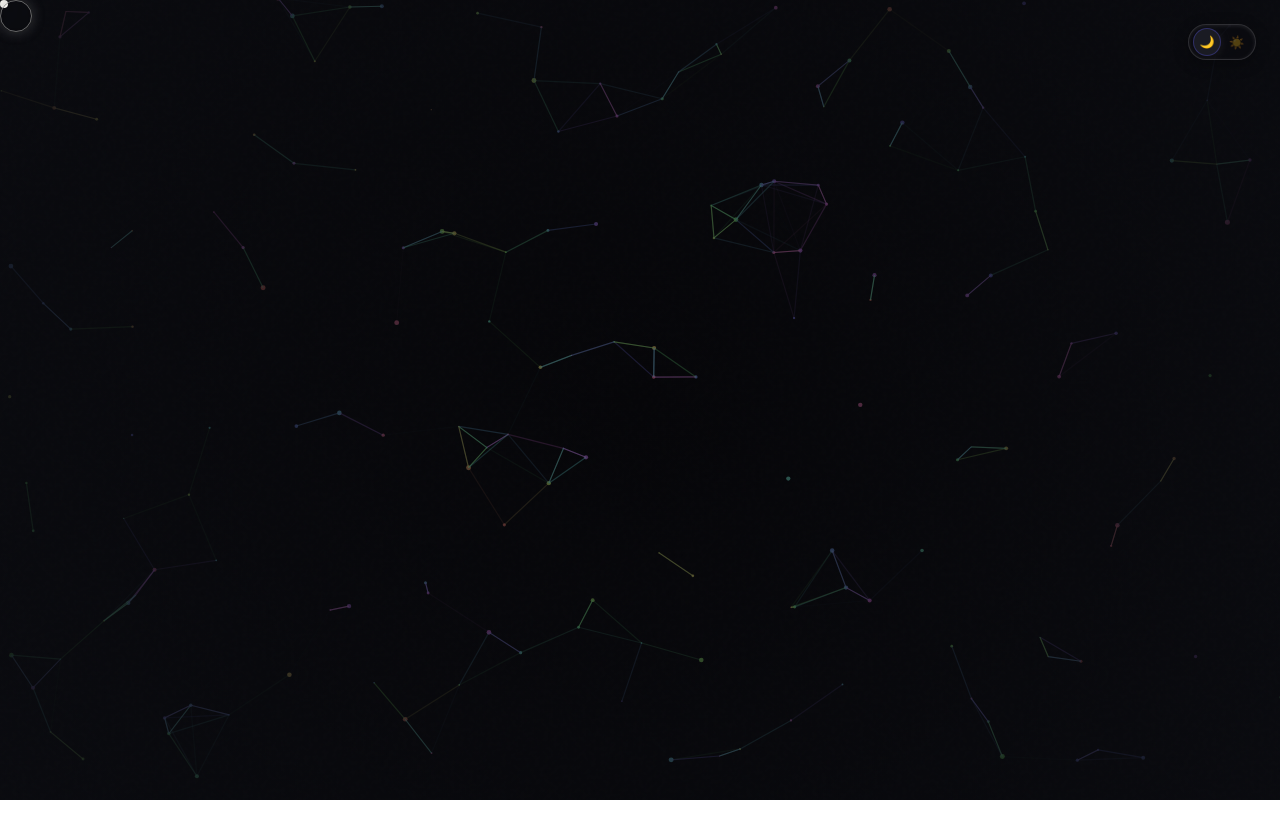
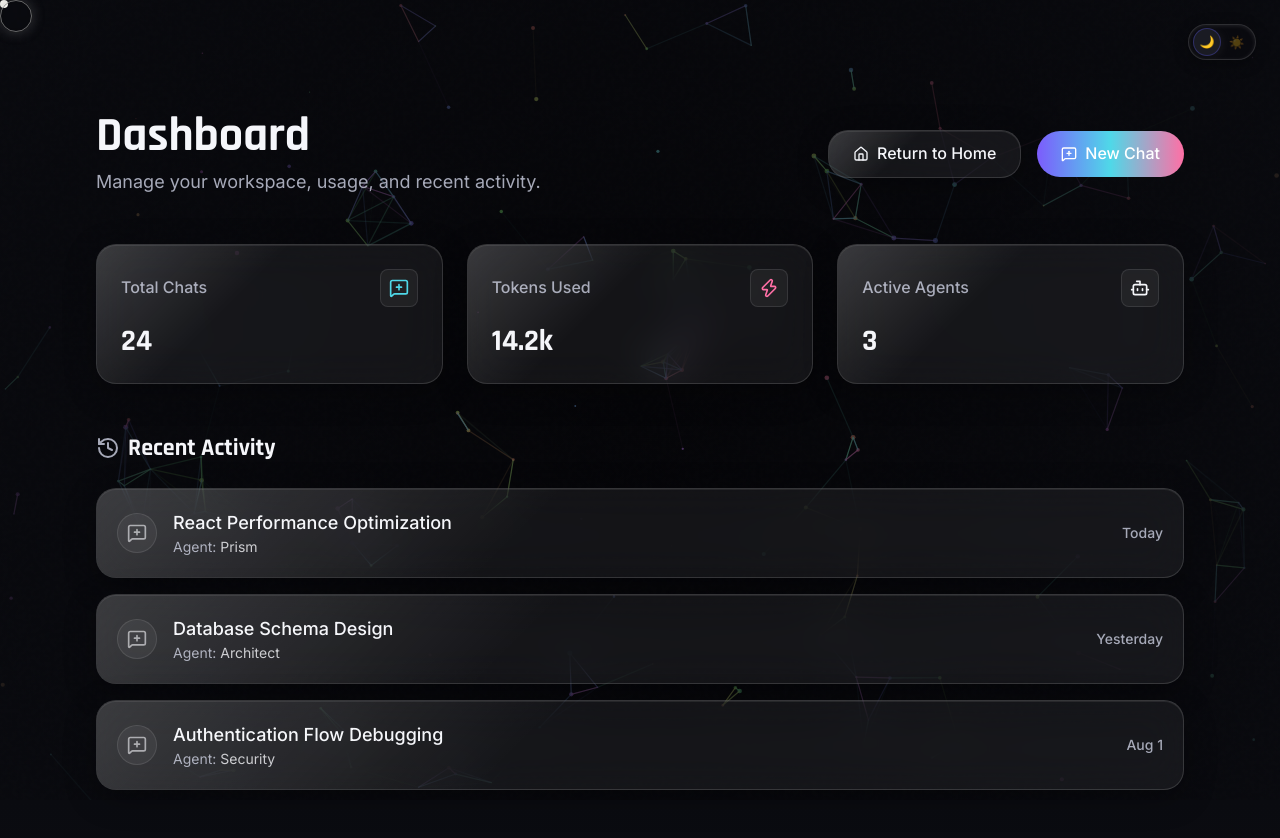
Before and after one commit to debabrataswainiitp/VITREON, a Next.js app: page /dashboard in a window 1280 px wide. Before the commit this address had no page. Before the commit the page ends 800 px from the top, so only its background shows below. Built offline with nearby package versions, Linux system fonts and the light colour scheme.

Commit message:
Improve Razorpay integration code (Fixes #17)

```diff
--- /dev/null
+++ b/src/app/dashboard/page.tsx
@@ -0,0 +1,104 @@
+import Link from "next/link";
+import { StarryBackground } from "@/components/layout/StarryBackground";
+import { GlassPanel } from "@/components/glass/GlassPanel";
+import { GlassButton } from "@/components/glass/GlassButton";
+import { MessageSquarePlus, Home, Zap, Bot, History } from "lucide-react";
+
+export default function DashboardPage() {
+  const stats = [
+    { title: "Total Chats", value: "24", icon: <MessageSquarePlus className="w-5 h-5" />, color: "text-[var(--color-orb-cyan)]" },
+    { title: "Tokens Used", value: "14.2k", icon: <Zap className="w-5 h-5" />, color: "text-[var(--color-orb-pink)]" },
+    { title: "Active Agents", value: "3", icon: <Bot className="w-5 h-5" />, color: "text-[var(--color-orb-purple)]" },
+  ];
+
+  const recentChats = [
+    { title: "React Performance Optimization", date: "Today", agent: "Prism" },
+    { title: "Database Schema Design", date: "Yesterday", agent: "Architect" },
+    { title: "Authentication Flow Debugging", date: "Aug 1", agent: "Security" },
+  ];
+
+  return (
+    <div className="min-h-screen pt-24 pb-12 relative flex flex-col">
+      <StarryBackground />
+
+      <main className="flex-1 relative z-10 w-full max-w-6xl mx-auto px-4 lg:px-8 pt-4">
+
+        {/* Header Section */}
+        <div className="flex flex-col md:flex-row items-start md:items-center justify-between gap-6 mb-12">
+          <div>
+            <h1 className="text-4xl md:text-5xl font-heading font-bold text-[var(--text-primary)] mb-2">
+              Dashboard
+            </h1>
+            <p className="text-[var(--text-muted)] text-lg">
+              Manage your workspace, usage, and recent activity.
+            </p>
+          </div>
+
+          <div className="flex items-center gap-4">
+            <Link href="/">
+              <GlassButton className="flex items-center gap-2 text-[var(--text-primary)]">
+                <Home className="w-4 h-4" />
+                <span>Return to Home</span>
+              </GlassButton>
+            </Link>
+            <Link href="/home">
+              <GlassButton variant="primary" className="flex items-center gap-2">
+                <MessageSquarePlus className="w-4 h-4" />
+                <span>New Chat</span>
+              </GlassButton>
+            </Link>
+          </div>
+        </div>
+
+        {/* Stats Grid */}
+        <div className="grid grid-cols-1 md:grid-cols-3 gap-6 mb-12">
+          {stats.map((stat, i) => (
+            <GlassPanel key={i} className="p-6 rounded-2xl flex flex-col">
+              <div className="flex items-center justify-between mb-4">
+                <h3 className="text-[var(--text-muted)] font-medium">{stat.title}</h3>
+                <div className={`p-2 rounded-lg bg-[rgba(255,255,255,0.05)] border border-[rgba(255,255,255,0.1)] ${stat.color}`}>
+                  {stat.icon}
+                </div>
+              </div>
+              <p className="text-3xl font-heading font-bold text-[var(--text-primary)]">
+                {stat.value}
+              </p>
+            </GlassPanel>
+          ))}
+        </div>
+
+        {/* Recent Activity Section */}
+        <div>
+          <h2 className="text-2xl font-heading font-semibold text-[var(--text-primary)] mb-6 flex items-center gap-2">
+            <History className="w-6 h-6 text-[var(--text-muted)]" />
+            Recent Activity
+          </h2>
+
+          <div className="flex flex-col gap-4">
+            {recentChats.map((chat, i) => (
+              <GlassPanel key={i} className="p-5 rounded-2xl flex flex-col sm:flex-row sm:items-center justify-between gap-4 transition-all hover:bg-[rgba(255,255,255,0.08)] cursor-pointer group">
+                <div className="flex items-center gap-4">
+                  <div className="w-10 h-10 rounded-full bg-[rgba(255,255,255,0.05)] border border-[rgba(255,255,255,0.1)] flex items-center justify-center text-[var(--text-primary)]">
+                    <MessageSquarePlus className="w-5 h-5 opacity-60 group-hover:opacity-100 transition-opacity" />
+                  </div>
+                  <div>
+                    <h4 className="text-[var(--text-primary)] font-medium text-lg group-hover:text-[var(--color-orb-cyan)] transition-colors">
+                      {chat.title}
+                    </h4>
+                    <p className="text-[var(--text-muted)] text-sm">
+                      Agent: <span className="text-[var(--text-primary)] opacity-80">{chat.agent}</span>
+                    </p>
+                  </div>
+                </div>
+                <div className="text-[var(--text-muted)] text-sm font-medium">
+                  {chat.date}
+                </div>
+              </GlassPanel>
+            ))}
+          </div>
+        </div>
+
+      </main>
+    </div>
+  );
+}
```
